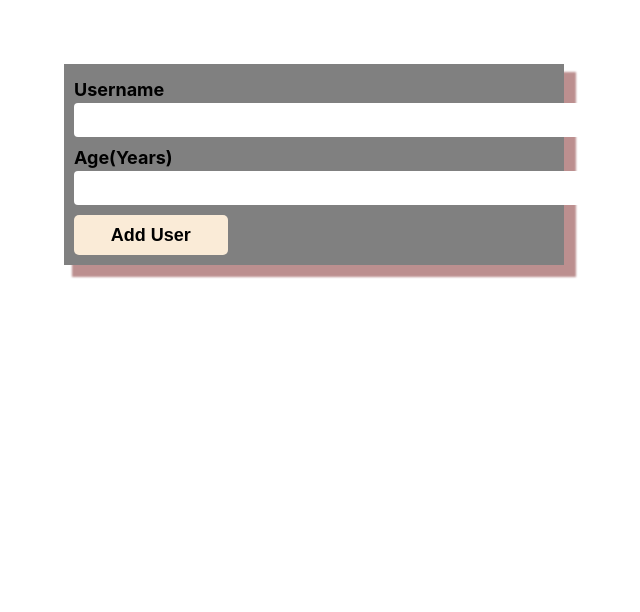
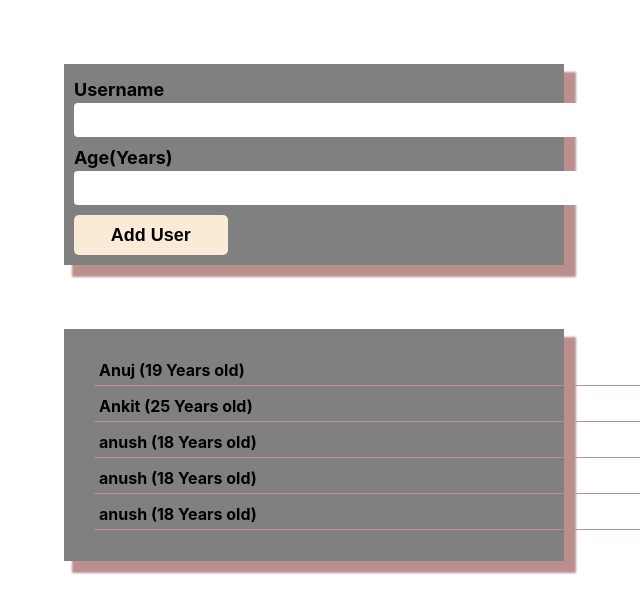
Before and after one commit to rajeevshivah/user-record, a React (Create React App) app: page / in a window 1280 px wide. Shown: the top 612 px of the page, without its empty margins (320-960 px from the left). Built offline with nearby package versions, Linux system fonts and the light colour scheme.

Commit message:
UserList done

```diff
--- a/src/App.js
+++ b/src/App.js
@@ -1,8 +1,22 @@
 import "./App.css";
 import UserForm from "./components/InputForm/UserForm";
+import React, { useState } from "react";
+import UserList from "./components/UserList/UserList";
 
 function App() {
-  return <UserForm />;
+  const [records, setRecords] = useState([
+    { name: "Anuj", age: 19, id: "a1" },
+    { name: "Ankit", age: 25, id: "a2" },
+    { name: "anush", age: 18, id: "a3" },
+    { name: "anush", age: 18, id: "a3" },
+    { name: "anush", age: 18, id: "a3" },
+  ]);
+  return (
+    <>
+      <UserForm />
+      <UserList userRecords={records} />
+    </>
+  );
 }
 
 export default App;
--- /dev/null
+++ b/src/components/UserItem/UserItem.js
@@ -0,0 +1,14 @@
+import style from "./UserItem.module.css";
+import React from "react";
+
+const UserItem = (props) => {
+  return (
+    <li className={style.li}>
+      <label
+        className={style.label}
+      >{`${props.name} (${props.age} Years old)`}</label>
+    </li>
+  );
+};
+
+export default UserItem;
--- /dev/null
+++ b/src/components/UserItem/UserItem.module.css
@@ -0,0 +1,9 @@
+.li {
+  border-bottom: 1px solid rosybrown;
+  width: 45vw;
+  padding: 5px;
+  margin-bottom: 5px;
+}
+.label {
+  font-size: medium;
+}
--- /dev/null
+++ b/src/components/UserList/UserList.js
@@ -0,0 +1,23 @@
+import style from "./UserList.module.css";
+import React from "react";
+import WrapperCard from "../UI/Cards/WrapperCard";
+import UserItem from "../UserItem/UserItem";
+
+const UserList = (props) => {
+  return (
+    <WrapperCard>
+      <ul className={style.ul}>
+        {props.userRecords.map((record) => (
+          <UserItem
+            name={record.name}
+            age={record.age}
+            id={record.id}
+            key={record.id}
+          />
+        ))}
+      </ul>
+    </WrapperCard>
+  );
+};
+
+export default UserList;
--- /dev/null
+++ b/src/components/UserList/UserList.module.css
@@ -0,0 +1,4 @@
+.ul {
+  list-style: none;
+  width: 100%;
+}
```
